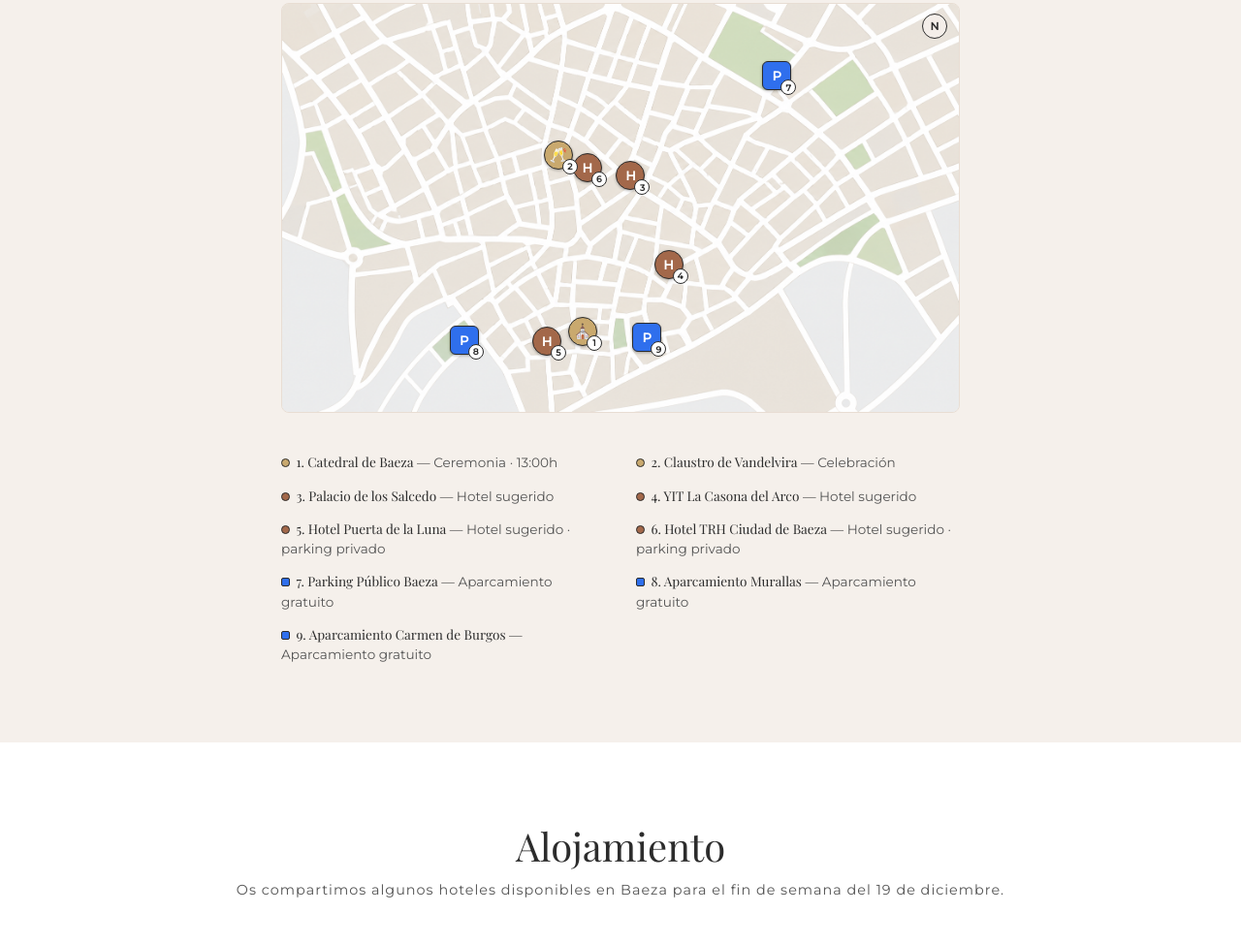
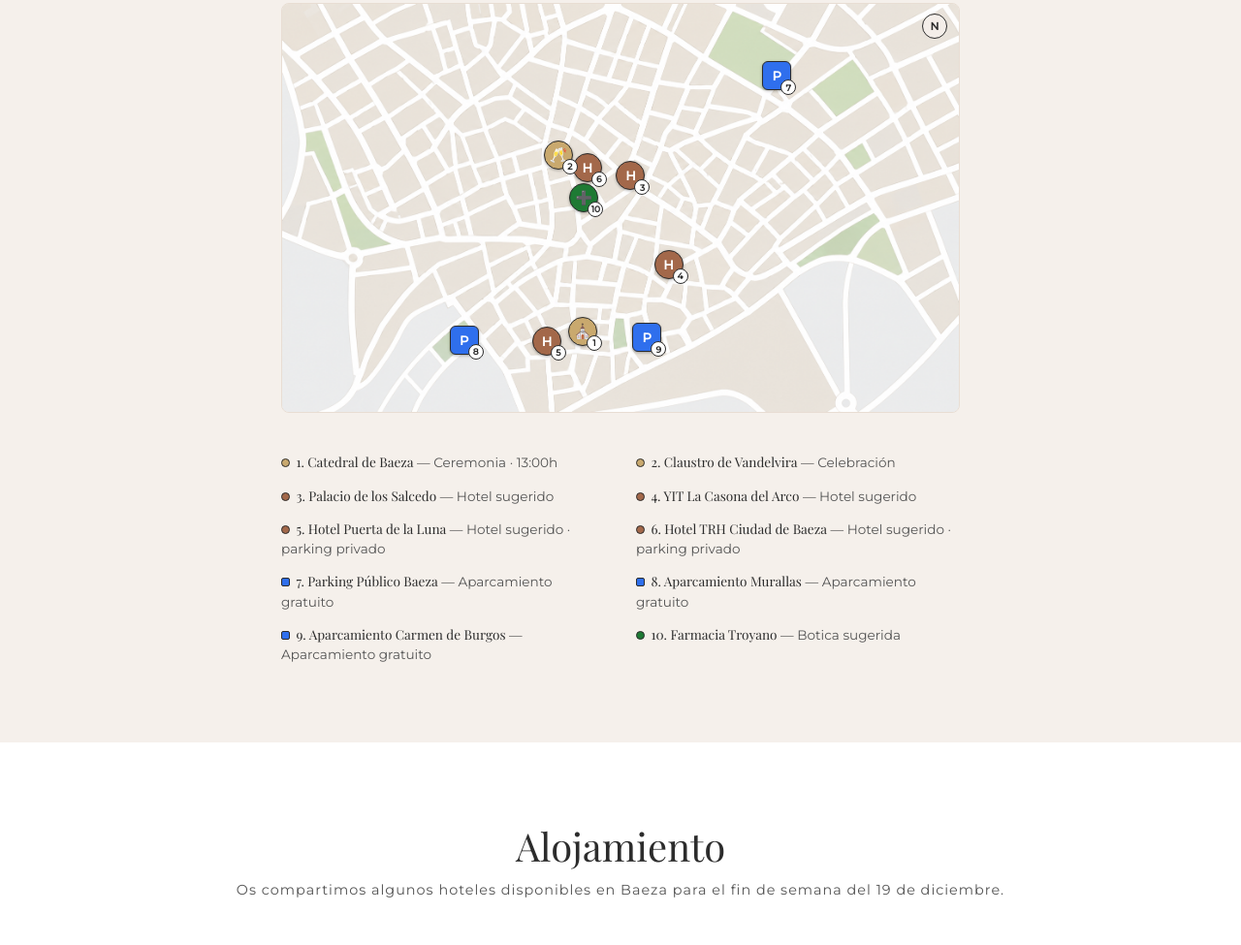
Before and after one commit to JTroyano/WebLourdes-Javier, a plain HTML site: page index.html in a window 1280 px wide. Shown: the part 1684-2659 px from the top of the page at 97% size. Drawn offline with nearby package versions, Linux system fonts and the light colour scheme; a web font is replaced by a local one.

Commit message:
Add files via upload

```diff
--- a/index.html
+++ b/index.html
@@ -68,6 +68,7 @@
    .mapa-pin.pin-venue{background:var(--gold);z-index:5}
    .mapa-pin.pin-hotel{background:#a3684a;font-size:13px;color:#fff;font-weight:700;font-family:'Montserrat',sans-serif}
    .mapa-pin.pin-parking{background:#2f6fed;color:#fff;font-weight:700;font-size:13px;border-radius:6px}
+   .mapa-pin.pin-farmacia{background:#1e7a34;color:#fff;font-size:14px;z-index:4}
    .pin-num{position:absolute;bottom:-6px;right:-6px;background:#fff;color:var(--negro);border:1px solid var(--negro);border-radius:50%;width:16px;height:16px;font-size:9px;font-weight:700;display:flex;align-items:center;justify-content:center;font-family:'Montserrat',sans-serif}
    .mapa-leyenda{max-width:700px;margin:2.5rem auto 0;display:grid;grid-template-columns:1fr 1fr;gap:.8rem 2rem}
    .mapa-leyenda-item{font-size:.85rem;color:var(--negro-light);line-height:1.5}
@@ -76,6 +77,7 @@
    .mapa-leyenda .dot.pin-venue{background:var(--gold)}
    .mapa-leyenda .dot.pin-hotel{background:#a3684a}
    .mapa-leyenda .dot.pin-parking{background:#2f6fed;border-radius:2px}
+   .mapa-leyenda .dot.pin-farmacia{background:#1e7a34}
 
    /* HOTELES */
    .hoteles-section{background:#fff;padding:5rem 2rem}
@@ -213,6 +215,7 @@
   <div class="mapa-pin pin-parking" style="left:73.1%;top:17.5%">P<span class="pin-num">7</span></div>
   <div class="mapa-pin pin-parking" style="left:26.9%;top:82.3%">P<span class="pin-num">8</span></div>
   <div class="mapa-pin pin-parking" style="left:53.9%;top:81.7%">P<span class="pin-num">9</span></div>
+  <div class="mapa-pin pin-farmacia" style="left:44.6%;top:47.3%">➕<span class="pin-num">10</span></div>
  </div>
  <div class="mapa-leyenda">
   <div class="mapa-leyenda-item"><span class="dot pin-venue"></span><strong>1. Catedral de Baeza</strong> — Ceremonia · 13:00h</div>
@@ -224,6 +227,7 @@
   <div class="mapa-leyenda-item"><span class="dot pin-parking"></span><strong>7. Parking Público Baeza</strong> — Aparcamiento gratuito</div>
   <div class="mapa-leyenda-item"><span class="dot pin-parking"></span><strong>8. Aparcamiento Murallas</strong> — Aparcamiento gratuito</div>
   <div class="mapa-leyenda-item"><span class="dot pin-parking"></span><strong>9. Aparcamiento Carmen de Burgos</strong> — Aparcamiento gratuito</div>
+  <div class="mapa-leyenda-item"><span class="dot pin-farmacia"></span><strong>10. Farmacia Troyano</strong> — Botica sugerida</div>
  </div>
 </div>
 
```
